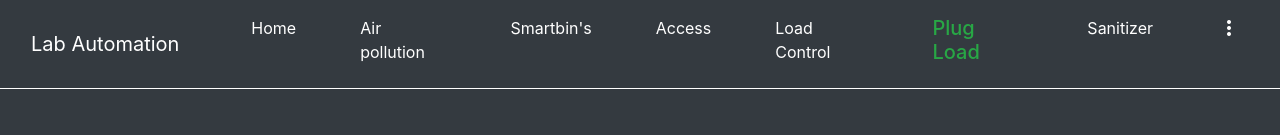
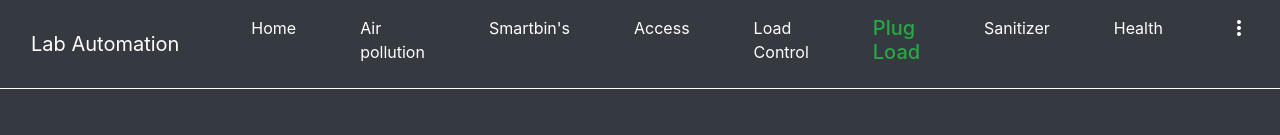
Before and after one commit to NALLAPRANAY/T14.github.io, a plain HTML site: page plugload.html in a window 1280 px wide. Shown: the top 135 px of the page. Drawn offline with nearby package versions, Linux system fonts and the light colour scheme.

Commit message:
Update plugload.html

```diff
--- a/plugload.html
+++ b/plugload.html
@@ -43,6 +43,9 @@
                           <li class="nav-item ml-5">
                             <a class="nav-link text-white" href="sanitizer.html"> Sanitizer</a>
                           </li>
+                            <li class="nav-item ml-5">
+                        <a class="nav-link text-white" href="health.html"> Health</a>
+                      </li>
                           <li class="nav-item dropdown ml-5">
                             <a class="nav-link " href="#" role="button" data-bs-toggle="dropdown" aria-expanded="false">
                               <span class="material-icons-sharp text-white">
```
